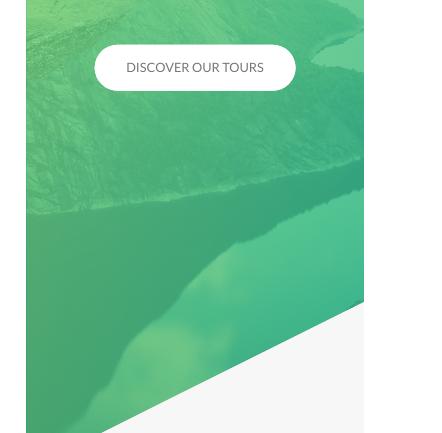
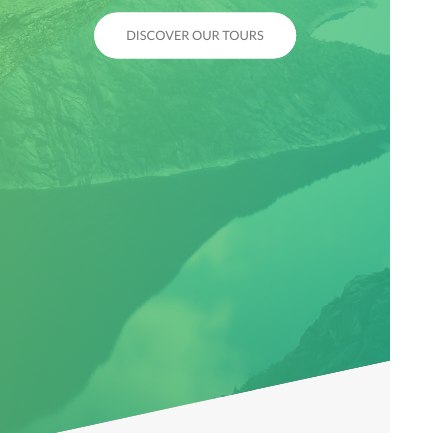
Before and after one commit to manecipoglu/natours, a website: page index.html in a window 390 px wide. Shown: the part 357-790 px from the top of the page, 442 px wide, since content can reach past the window. Drawn offline with Linux system fonts and the light colour scheme.

Commit message:
Modify typography and layout for tablet screen size

```diff
--- a/scss/abstracts/_variables.scss
+++ b/scss/abstracts/_variables.scss
@@ -24,5 +24,6 @@ $default-font-size: 1.6rem;
 
 // GRID
 $grid-width: 114rem;
+$gutter-vertical-small: 6rem;
 $gutter-vertical: 8rem;
 $gutter-horizontal: 6rem;
--- a/scss/base/_base.scss
+++ b/scss/base/_base.scss
@@ -31,4 +31,9 @@ html {
 
 body {
   box-sizing: border-box;
+  padding: 3rem;
+
+  @include respond(tab-port) {
+    padding: 0;
+  }
 }
--- a/scss/base/_typography.scss
+++ b/scss/base/_typography.scss
@@ -1,10 +1,10 @@
 @use "../abstracts/variables" as *;
+@use "../abstracts/mixins" as *;
 
 body {
   font-family: "Lato", sans-serif;
   line-height: 1.7;
   color: $color-gray-dark;
-  padding: 3.2rem;
 }
 
 .heading-primary {
@@ -21,14 +21,22 @@ body {
     animation-name: moveInLeft;
     animation-duration: 1s;
     animation-timing-function: ease-out;
+
+    @include respond(phone) {
+      letter-spacing: 1rem;
+      font-size: 5rem;
+    }
   }
 
   &--sub {
     display: block;
     font-size: 2rem;
     letter-spacing: 1.75rem;
+    animation: moveInRight 1s ease-out;
 
-    animation: moveInRight 1s ease-out;
+    @include respond(phone) {
+      letter-spacing: 0.5rem;
+    }
   }
 }
 
@@ -47,6 +55,13 @@ body {
   font-size: 3.5rem;
   font-weight: 700;
   transition: all 0.2s;
+
+  @include respond(tab-port) {
+    font-size: 3rem;
+  }
+  @include respond(phone) {
+    font-size: 2.5rem;
+  }
 
   &:hover {
     transform: skew(15deg, 2deg) scale(1.1);
--- a/scss/base/_utilities.scss
+++ b/scss/base/_utilities.scss
@@ -1,3 +1,5 @@
+@use "../abstracts/mixins" as *;
+
 .u-center-text {
   text-align: center !important;
 }
@@ -6,9 +8,15 @@
 }
 .u-margin-bottom-medium {
   margin-bottom: 4rem !important;
+  @include respond(tab-port) {
+    margin-bottom: 3rem !important;
+  }
 }
 .u-margin-bottom-big {
   margin-bottom: 8rem !important;
+  @include respond(tab-port) {
+    margin-bottom: 5rem !important;
+  }
 }
 
 .u-margin-top-big {
--- a/scss/layout/_footer.scss
+++ b/scss/layout/_footer.scss
@@ -1,4 +1,5 @@
 @use "../abstracts/variables" as *;
+@use "../abstracts/mixins" as *;
 
 .footer {
   background-color: $color-gray-dark-3;
@@ -6,9 +7,17 @@
   font-size: 1.4rem;
   color: $color-gray-light-1;
 
+  @include respond(tab-port) {
+    padding: 8rem 0;
+  }
+
   &__logo-box {
     text-align: center;
     margin-bottom: 8rem;
+
+    @include respond(tab-port) {
+      margin-bottom: 6rem;
+    }
   }
 
   &__logo {
@@ -20,6 +29,11 @@
     border-top: 1px solid $color-gray-dark;
     padding-top: 2rem;
     display: inline-block;
+
+    @include respond(tab-port) {
+      width: 100%;
+      text-align: center;
+    }
   }
 
   &__list {
@@ -59,5 +73,9 @@
     width: 80%;
     float: right;
     text-align: center;
+
+    @include respond(tab-port) {
+      width: 100%;
+    }
   }
 }
--- a/scss/layout/_grid.scss
+++ b/scss/layout/_grid.scss
@@ -5,8 +5,17 @@
   max-width: $grid-width;
   margin-inline: auto;
 
+  @include respond(tab-port) {
+    max-width: 50rem;
+    padding: 0 3rem;
+  }
+
   &:not(:last-child) {
     margin-bottom: $gutter-vertical;
+
+    @include respond(tab-port) {
+      margin-bottom: $gutter-vertical-small;
+    }
   }
 
   //Prevents height collapse caused by floats
@@ -19,6 +28,15 @@
 
     &:not(:last-child) {
       margin-right: $gutter-horizontal;
+
+      @include respond(tab-port) {
+        margin-right: 0;
+        margin-bottom: $gutter-vertical-small;
+      }
+    }
+
+    @include respond(tab-port) {
+      width: 100% !important;
     }
   }
 
--- a/scss/layout/_header.scss
+++ b/scss/layout/_header.scss
@@ -1,4 +1,5 @@
 @use "../abstracts/variables" as *;
+@use "../abstracts/mixins" as *;
 
 .header {
   height: 95vh;
@@ -13,6 +14,11 @@
   background-size: cover;
   background-position: top;
   position: relative;
+
+  @include respond(phone) {
+    -webkit-clip-path: polygon(0 0, 100% 0, 100% 85vh, 0 100%);
+    clip-path: polygon(0 0, 100% 0, 100% 85vh, 0 100%);
+  }
 
   &__logo-box {
     position: absolute;
--- a/scss/layout/_navigation.scss
+++ b/scss/layout/_navigation.scss
@@ -1,4 +1,5 @@
 @use "../abstracts/variables" as *;
+@use "../abstracts/mixins" as *;
 
 .navigation {
   &__checkbox {
@@ -17,6 +18,16 @@
     box-shadow: 0 1rem 3rem rgba($color-black, 0.1);
     text-align: center;
     cursor: pointer;
+
+    @include respond(tab-port) {
+      top: 4rem;
+      right: 4rem;
+    }
+
+    @include respond(phone) {
+      top: 3.5rem;
+      right: 3.5rem;
+    }
   }
 
   &__background {
@@ -32,6 +43,16 @@
     );
     z-index: 1000;
     transition: transform 0.8s cubic-bezier(0.86, 0, 0.07, 1);
+
+    @include respond(tab-port) {
+      top: 4.5rem;
+      right: 4.5rem;
+    }
+
+    @include respond(phone) {
+      top: 3.5rem;
+      right: 3.5rem;
+    }
   }
 
   &__nav {
--- a/scss/pages/_home.scss
+++ b/scss/pages/_home.scss
@@ -1,9 +1,14 @@
 @use "../abstracts/variables" as *;
+@use "../abstracts/mixins" as *;
 
 .section-about {
   padding: 25rem 0;
   margin-top: -20vh;
   background-color: $color-gray-light-1;
+
+  @include respond(tab-port) {
+    padding: 20rem 0;
+  }
 }
 
 .section-features {
@@ -18,6 +23,10 @@
   margin-top: -8rem;
   transform: skewY(-7deg);
 
+  @include respond(tab-port) {
+    padding: 15rem 0;
+  }
+
   & > * {
     transform: skewY(7deg);
   }
@@ -27,11 +36,19 @@
   padding: 25rem 0 15rem 0;
   background-color: $color-gray-light-1;
   margin-top: -8rem;
+
+  @include respond(tab-port) {
+    padding: 20rem 0 10rem 0;
+  }
 }
 
 .section-stories {
   padding: 15rem 0;
   position: relative;
+
+  @include respond(tab-port) {
+    padding: 10rem 0;
+  }
 }
 
 .section-booking {
@@ -41,6 +58,10 @@
     $color-primary-light,
     $color-primary-dark
   );
+
+  @include respond(tab-port) {
+    padding: 10rem 0;
+  }
 }
 
 .book {
```
Also changed, not shown: css/style.css, 1 other file.
